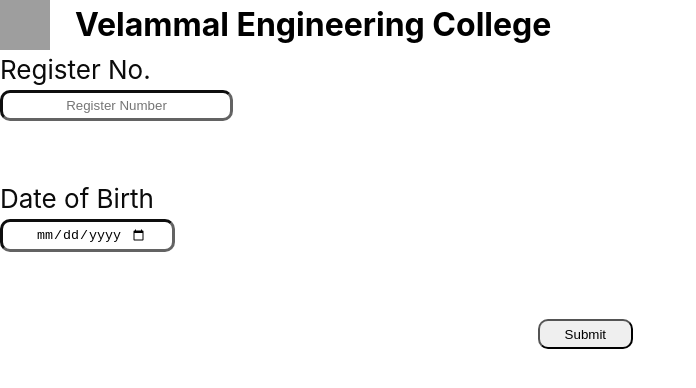
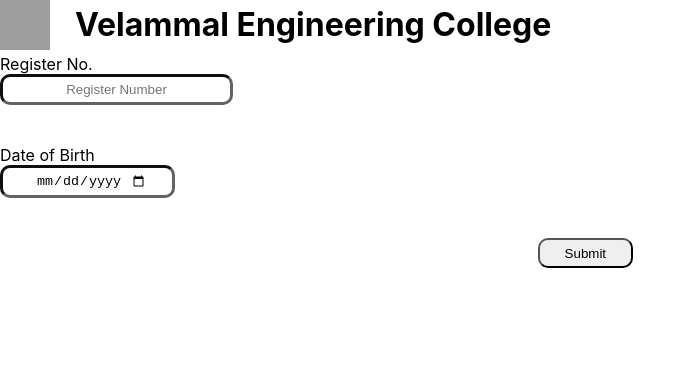
Before and after one commit to TyroAurum/Result, a React (Create React App) app: page / in a window 1280 px wide. Shown: the top 388 px of the page, without its empty margins (0-696 px from the left). Built offline with nearby package versions, Linux system fonts and the light colour scheme; grey boxes are pictures that could not be loaded.

Commit message:
Update login.jsx

```diff
--- a/src/jsx/login.jsx
+++ b/src/jsx/login.jsx
@@ -69,7 +69,7 @@
     }
 
     return(<>
-        <div className="container">
+        <div className="containeer">
             <Form>
                 <FormGroup>
                     <div className='input1'>
```
